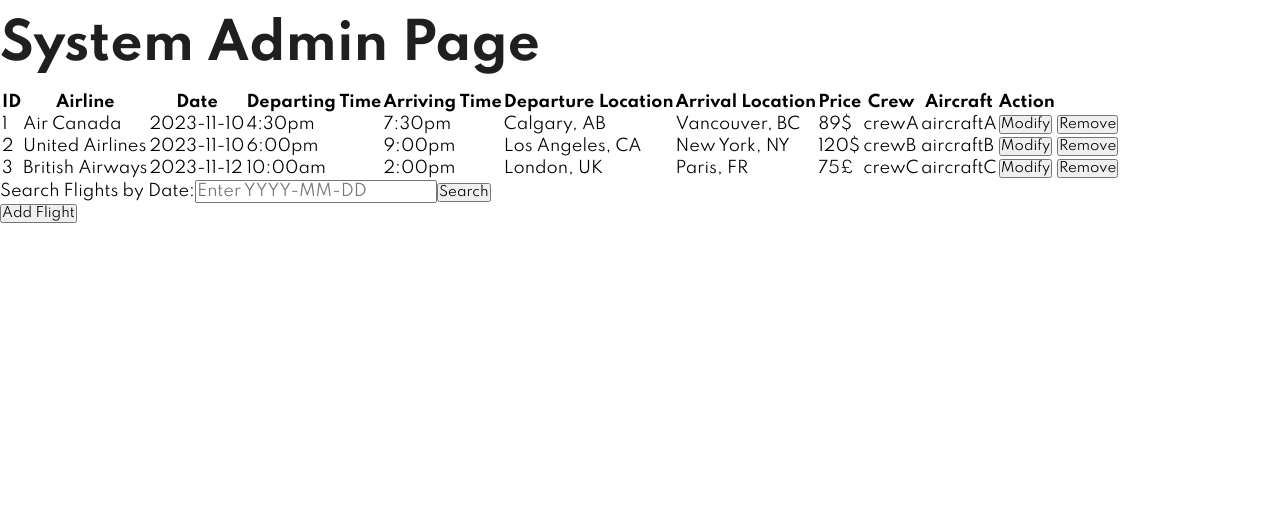
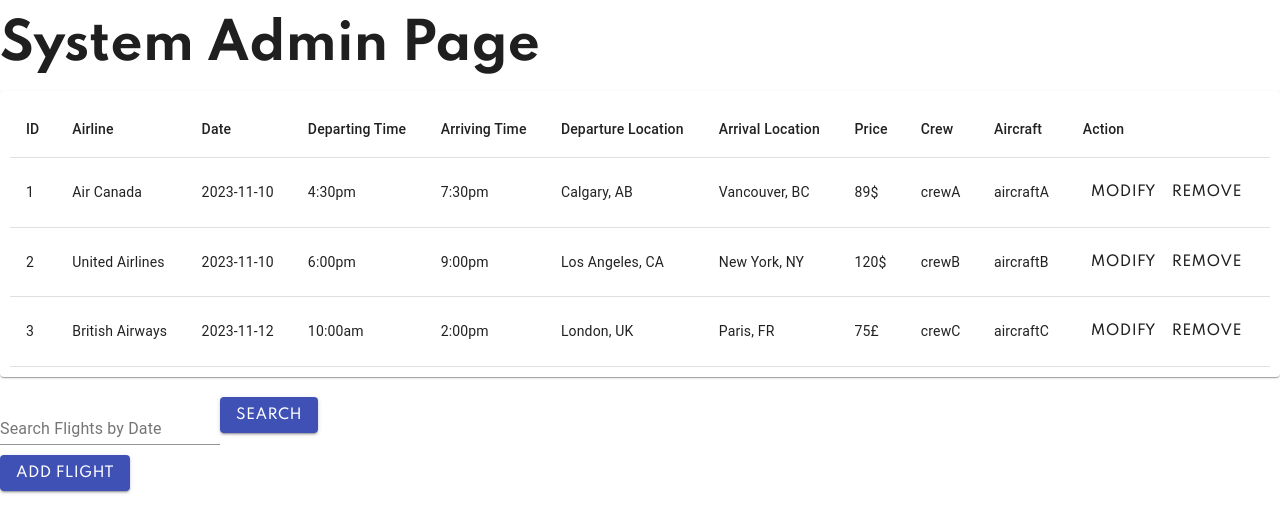
Before and after one commit to MmagdyHafezZ/ENSF480Project, a React (Vite) app in the folder Frontend/FlightWeb/: page /admin in a window 1280 px wide. Shown: the top 532 px of the page. Built offline with nearby package versions, Linux system fonts and the light colour scheme.

Commit message:
added material-ui

```diff
--- a/Frontend/FlightWeb/src/pages/SystemAdmin/SystemAdmin.jsx
+++ b/Frontend/FlightWeb/src/pages/SystemAdmin/SystemAdmin.jsx
@@ -1,4 +1,15 @@
 import React, { useState } from 'react';
+import {
+  Table,
+  TableBody,
+  TableCell,
+  TableContainer,
+  TableHead,
+  TableRow,
+  Paper,
+  Button,
+  TextField,
+} from '@material-ui/core';
 
   const SystemAdmin = () => {
     const [flightsData, setFlightsData] = useState([
@@ -68,63 +79,51 @@
     departureLocation: '',
     arrivalLocation: '',
     price: '',
-  });
-  const [searchDate, setSearchDate] = useState(''); // State to store the search date
-  const [searchedFlights, setSearchedFlights] = useState([]); // State to store the search results
-
-  const handleSearch = () => {
-    // Logic for searching flights based on the entered date
-    const results = flightsData.filter((flight) => {
-      // Assuming your flight details include a 'date' property
-      return flight.details.date === searchDate;
+    crew: '',
+    aircraft: '',
   });
 
+  const [searchDate, setSearchDate] = useState('');
+  const [searchedFlights, setSearchedFlights] = useState([]);
+
+  const handleSearchDate = () => {
+    const results = flightsData.filter((flight) => flight.details.date === searchDate);
     setSearchedFlights(results);
   };
 
   const handleModifyFlight = (flightId) => {
-    // Find the selected flight for modification
     const flightToModify = flightsData.find((flight) => flight.id === flightId);
     setSelectedFlight(flightToModify);
-    setNewFlightFormVisible(false); // Close the new flight form
+    setNewFlightFormVisible(false);
   };
 
   const handleAddFlight = () => {
     setNewFlightFormVisible(true);
-    setSelectedFlight(null); // Close modify form if open
+    setSelectedFlight(null);
   };
 
   const handleRemoveFlight = (flightId) => {
-    // Check if a flight is selected before removing
     const flightToRemove = flightsData.find((flight) => flight.id === flightId);
-
     if (flightToRemove) {
-      // Dummy logic for removing the selected flight
-      const updatedFlightsData = flightsData.filter(
-        (flight) => flight.id !== flightToRemove.id
-      );
-
+      const updatedFlightsData = flightsData.filter((flight) => flight.id !== flightToRemove.id);
       setFlightsData(updatedFlightsData);
-      setSelectedFlight(null); // Reset selectedFlight after removal
+      setSelectedFlight(null);
     }
   };
 
   const handleSaveChanges = () => {
-    // Dummy logic for saving changes
     const updatedFlightsData = flightsData.map((flight) => {
       if (flight.id === selectedFlight.id) {
-        // Update the details with the modified values
         flight.details = selectedFlight.details;
       }
       return flight;
     });
 
     setFlightsData([...updatedFlightsData]);
-    setSelectedFlight(null); // Reset selectedFlight after saving changes
+    setSelectedFlight(null);
   };
 
   const handleInputChange = (event) => {
-    // Update the selectedFlight details as the user types
     const { name, value } = event.target;
     setSelectedFlight((prevFlight) => ({
       ...prevFlight,
@@ -136,7 +135,6 @@
   };
 
   const handleNewFlightInputChange = (event) => {
-    // Update the newFlightDetails as the user types
     const { name, value } = event.target;
     setNewFlightDetails((prevDetails) => ({
       ...prevDetails,
@@ -145,125 +143,121 @@
   };
 
   const handleAddNewFlight = () => {
-    // Dummy logic for adding a new flight
     const newFlight = {
       id: (flightsData.length + 1).toString(),
       details: { ...newFlightDetails },
     };
 
     setFlightsData([...flightsData, newFlight]);
-    setNewFlightFormVisible(false); // Close the new flight form after adding
+    setNewFlightFormVisible(false);
   };
 
   return (
     <div>
       <h1>System Admin Page</h1>
 
-      <table>
-        <thead>
-          <tr>
-            <th>ID</th>
-            <th>Airline</th>
-            <th>Date</th>
-            <th>Departing Time</th>
-            <th>Arriving Time</th>
-            <th>Departure Location</th>
-            <th>Arrival Location</th>
-            <th>Price</th>
-            <th>Crew</th>
-            <th>Aircraft</th>
-            <th>Action</th>
-          </tr>
-        </thead>
-        <tbody>
+      <TableContainer component={Paper} style={{ marginBottom: '20px', padding: '10px' }}>
+        <Table>
+          <TableHead>
+            <TableRow>
+              <TableCell>ID</TableCell>
+              <TableCell>Airline</TableCell>
+              <TableCell>Date</TableCell>
+              <TableCell>Departing Time</TableCell>
+              <TableCell>Arriving Time</TableCell>
+              <TableCell>Departure Location</TableCell>
+              <TableCell>Arrival Location</TableCell>
+              <TableCell>Price</TableCell>
+              <TableCell>Crew</TableCell>
+              <TableCell>Aircraft</TableCell>
+              <TableCell>Action</TableCell>
+            </TableRow>
+          </TableHead>
+          <TableBody>
             {flightsData.map((flight) => (
-            <tr key={flight.id}>
-              <td>{flight.id}</td>
-              <td>{flight.details.airline}</td>
-              <td>{flight.details.date}</td>
-              <td>{flight.details.departingTime}</td>
-              <td>{flight.details.arrivingTime}</td>
-              <td>{flight.details.departureLocation}</td>
-              <td>{flight.details.arrivalLocation}</td>
-              <td>{flight.details.price}</td>
-              <td>{flight.details.crew}</td>
-              <td>{flight.details.aircraft}</td>
-              <td>
-                <button onClick={() => handleModifyFlight(flight.id)}>Modify</button>
-              </td>
-              <td>
-                <button onClick={() => handleRemoveFlight(flight.id)}>Remove</button>
-              </td>
-            </tr>
+              <TableRow key={flight.id}>
+                <TableCell>{flight.id}</TableCell>
+                <TableCell>{flight.details.airline}</TableCell>
+                <TableCell>{flight.details.date}</TableCell>
+                <TableCell>{flight.details.departingTime}</TableCell>
+                <TableCell>{flight.details.arrivingTime}</TableCell>
+                <TableCell>{flight.details.departureLocation}</TableCell>
+                <TableCell>{flight.details.arrivalLocation}</TableCell>
+                <TableCell>{flight.details.price}</TableCell>
+                <TableCell>{flight.details.crew}</TableCell>
+                <TableCell>{flight.details.aircraft}</TableCell>
+                <TableCell>
+                  <Button onClick={() => handleModifyFlight(flight.id)}>Modify</Button>
+                  <Button onClick={() => handleRemoveFlight(flight.id)}>Remove</Button>
+                </TableCell>
+              </TableRow>
             ))}
-        </tbody>
-      </table>
-      <div>
-        <label>
-          Search Flights by Date:
-          <input
+          </TableBody>
+        </Table>
+      </TableContainer>
+
+      <div style={{ display: 'inline-block', marginRight: '10px', marginBottom: '10px'}}>
+        <TextField
+          label="Search Flights by Date"
           type="text"
           value={searchDate}
           onChange={(e) => setSearchDate(e.target.value)}
           placeholder="Enter YYYY-MM-DD"
         />
-        </label>
-        <button type="button" onClick={handleSearch}>
+        <Button variant="contained" color="primary" onClick={handleSearchDate}>
           Search
-        </button>
+        </Button>
       </div>
 
       {searchedFlights.length > 0 && (
         <div>
           <h2>Search Results</h2>
-          <table>
-            <thead>
-              <tr>
-                <th>ID</th>
-                <th>Airline</th>
-                <th>Date</th>
-                <th>Departing Time</th>
-                <th>Arriving Time</th>
-                <th>Departure Location</th>
-                <th>Arrival Location</th>
-                <th>Price</th>
-                <th>Crew</th>
-                <th>Aircraft</th>
-                <th>Action</th>
-              </tr>
-            </thead>
-            <tbody>
+          <TableContainer component={Paper}>
+            <Table>
+              <TableHead>
+                <TableRow>
+                  <TableCell>ID</TableCell>
+                  <TableCell>Airline</TableCell>
+                  <TableCell>Date</TableCell>
+                  <TableCell>Departing Time</TableCell>
+                  <TableCell>Arriving Time</TableCell>
+                  <TableCell>Departure Location</TableCell>
+                  <TableCell>Arrival Location</TableCell>
+                  <TableCell>Price</TableCell>
+                  <TableCell>Crew</TableCell>
+                  <TableCell>Aircraft</TableCell>
+                  <TableCell>Action</TableCell>
+                </TableRow>
+              </TableHead>
+              <TableBody>
                 {searchedFlights.map((flight) => (
-                <tr key={flight.id}>
-                <td>{flight.id}</td>
-                <td>{flight.details.airline}</td>
-                <td>{flight.details.date}</td>
-                <td>{flight.details.departingTime}</td>
-                <td>{flight.details.arrivingTime}</td>
-                <td>{flight.details.departureLocation}</td>
-                <td>{flight.details.arrivalLocation}</td>
-                <td>{flight.details.price}</td>
-                <td>{flight.details.crew}</td>
-                <td>{flight.details.aircraft}</td>
-                <td>
-                  <button onClick={() => handleModifyFlight(flight.id)}>Modify</button>
-                </td>
-                <td>
-                  <button onClick={() => handleRemoveFlight(flight.id)}>Remove</button>
-                </td>
-                </tr>
+                  <TableRow key={flight.id}>
+                    <TableCell>{flight.id}</TableCell>
+                    <TableCell>{flight.details.airline}</TableCell>
+                    <TableCell>{flight.details.date}</TableCell>
+                    <TableCell>{flight.details.departingTime}</TableCell>
+                    <TableCell>{flight.details.arrivingTime}</TableCell>
+                    <TableCell>{flight.details.departureLocation}</TableCell>
+                    <TableCell>{flight.details.arrivalLocation}</TableCell>
+                    <TableCell>{flight.details.price}</TableCell>
+                    <TableCell>{flight.details.crew}</TableCell>
+                    <TableCell>{flight.details.aircraft}</TableCell>
+                    <TableCell>
+                      <Button onClick={() => handleModifyFlight(flight.id)}>Modify</Button>
+                      <Button onClick={() => handleRemoveFlight(flight.id)}>Remove</Button>
+                    </TableCell>
+                  </TableRow>
                 ))}
-            </tbody>
-          </table>
+              </TableBody>
+            </Table>
+          </TableContainer>
         </div>
       )}
 
-
-
       <div>
-        <button type="button" onClick={handleAddFlight}>
+        <Button variant="contained" color="primary" onClick={handleAddFlight}>
           Add Flight
-        </button>
+        </Button>
       </div>
 
       {isNewFlightFormVisible && (
@@ -271,104 +265,88 @@
           <h2>Add New Flight</h2>
           <form>
             <div>
-            <label>
-              Airline:
-              <input
+              <TextField
+                label="Airline"
                 type="text"
                 name="airline"
                 value={newFlightDetails.airline}
                 onChange={handleNewFlightInputChange}
                 placeholder="Enter airline"
               />
-            </label>
             </div>
             <div>
-            <label>
-              Departing Time:
-              <input
+              <TextField
+                label="Departing Time"
                 type="text"
                 name="departingTime"
                 value={newFlightDetails.departingTime}
                 onChange={handleNewFlightInputChange}
                 placeholder="Enter departing time"
               />
-            </label>
             </div>
             <div>
-            <label>
-              Arriving Time:
-              <input
+              <TextField
+                label="Arriving Time"
                 type="text"
                 name="arrivingTime"
                 value={newFlightDetails.arrivingTime}
                 onChange={handleNewFlightInputChange}
                 placeholder="Enter arriving time"
               />
-            </label>
             </div>
             <div>
-            <label>
-              Departure Location:
-              <input
+              <TextField
+                label="Departure Location"
                 type="text"
                 name="departureLocation"
                 value={newFlightDetails.departureLocation}
                 onChange={handleNewFlightInputChange}
                 placeholder="Enter departure location"
               />
-            </label>
             </div>
             <div>
-            <label>
-              Arrival Location:
-              <input
+              <TextField
+                label="Arrival Location"
                 type="text"
                 name="arrivalLocation"
                 value={newFlightDetails.arrivalLocation}
                 onChange={handleNewFlightInputChange}
                 placeholder="Enter arrival location"
               />
-            </label>
             </div>
             <div>
-            <label>
-              Price:
-              <input
+              <TextField
+                label="Price"
                 type="text"
                 name="price"
                 value={newFlightDetails.price}
                 onChange={handleNewFlightInputChange}
                 placeholder="Enter price"
               />
-            </label>
             </div>
             <div>
-            <label>
-              Crew:
-              <input
+              <TextField
+                label="Crew"
                 type="text"
                 name="crew"
-                value={newFlightDetails.price}
+                value={newFlightDetails.crew}
                 onChange={handleNewFlightInputChange}
                 placeholder="Enter crew"
               />
-            </label>
             </div>
             <div>
-            <label>
-              Aircraft:
-              <input
+              <TextField
+                label="Aircraft"
                 type="text"
                 name="aircraft"
-                value={newFlightDetails.price}
+                value={newFlightDetails.aircraft}
                 onChange={handleNewFlightInputChange}
                 placeholder="Enter aircraft"
               />
-            </label>
             </div>
-            <button type="button" onClick={handleAddNewFlight}>
+            <Button variant="contained" color="primary" onClick={handleAddNewFlight}>
               Add New Flight
-            </button>
+            </Button>
           </form>
         </div>
       )}
@@ -378,97 +356,88 @@
           <h2>Modify Flight</h2>
           <form>
             <div>
-            <label>
-              ID:
-              <span>{` ${selectedFlight.id}`}</span>
-            </label>
+              <TextField
+                label="Airline"
+                type="text"
+                name="airline"
+                value={selectedFlight.details.airline}
+                onChange={handleInputChange}
+                placeholder="Enter airline"
+              />
             </div>
             <div>
-            <label>
-              Airline:
-              <span>{` ${selectedFlight.details.airline}`}</span>
-            </label>
-            </div>
-            <div>
-            <label>
-              Departing Time:
-              <input
+              <TextField
+                label="Departing Time"
                 type="text"
                 name="departingTime"
                 value={selectedFlight.details.departingTime}
                 onChange={handleInputChange}
+                placeholder="Enter departing time"
               />
-            </label>
             </div>
             <div>
-            <label>
-              Arriving Time:
-              <input
+              <TextField
+                label="Arriving Time"
                 type="text"
                 name="arrivingTime"
                 value={selectedFlight.details.arrivingTime}
                 onChange={handleInputChange}
+                placeholder="Enter arriving time"
               />
-            </label>
             </div>
             <div>
-            <label>
-              Departure Location:
-              <input
+              <TextField
+                label="Departure Location"
                 type="text"
                 name="departureLocation"
                 value={selectedFlight.details.departureLocation}
                 onChange={handleInputChange}
+                placeholder="Enter departure location"
               />
-            </label>
             </div>
             <div>
-            <label>
-              Arrival Location:
-              <input
+              <TextField
+                label="Arrival Location"
                 type="text"
                 name="arrivalLocation"
                 value={selectedFlight.details.arrivalLocation}
                 onChange={handleInputChange}
+                placeholder="Enter arrival location"
               />
-            </label>
             </div>
             <div>
-            <label>
-              Price:
-              <input
+              <TextField
+                label="Price"
                 type="text"
                 name="price"
                 value={selectedFlight.details.price}
                 onChange={handleInputChange}
+                placeholder="Enter price"
               />
-            </label>
             </div>
             <div>
-            <label>
-              Crew:
-              <input
+              <TextField
+                label="Crew"
                 type="text"
                 name="crew"
                 value={selectedFlight.details.crew}
                 onChange={handleInputChange}
+                placeholder="Enter crew"
               />
-            </label>
             </div>
-            <label>
-              Aircraft:
-              <input
+            <div>
+              <TextField
+                label="Aircraft"
                 type="text"
                 name="aircraft"
                 value={selectedFlight.details.aircraft}
                 onChange={handleInputChange}
+                placeholder="Enter aircraft"
               />
-            </label>
-            <div>
-            <button type="button" onClick={handleSaveChanges}>
+            </div>
+            <Button variant="contained" color="primary" onClick={handleSaveChanges}>
               Save Changes
-            </button>
-            </div>
+            </Button>
           </form>
         </div>
       )}
```
Lines whose indentation alone changed are shown as unchanged.
